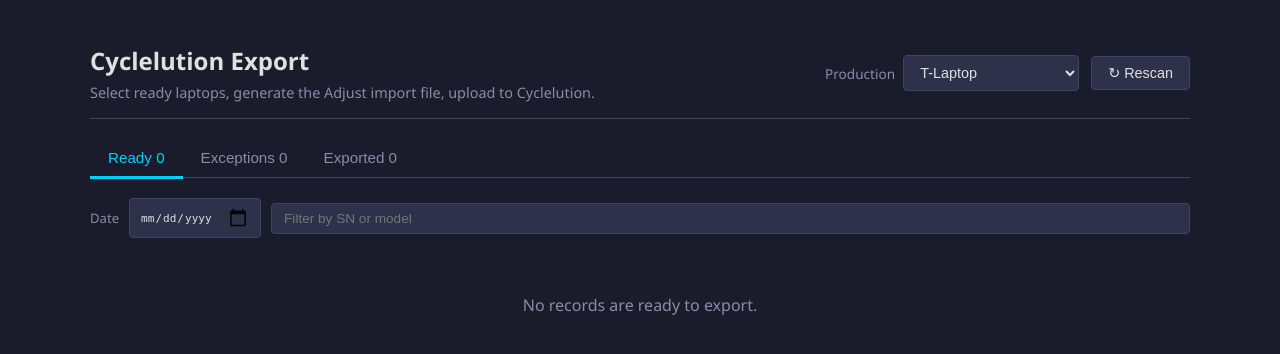
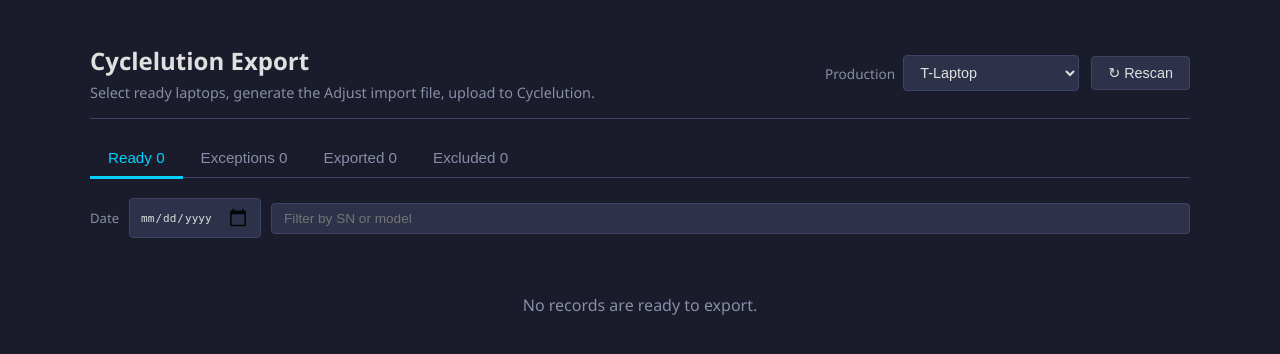
Before and after one commit to herbertliu2019/CearTrack, a Flask app: page /cyclelution/ in a window 1280 px wide. Shown: the part 70-424 px from the top of the page. Run offline with Flask 3, Linux system fonts and the light colour scheme; data that the repository does not hold is empty.

Commit message:
feat(cyclelution): add Excluded tab
Fourth tab listing excluded records (SN, model, operator, reason, date).
Reason comes from sync_note: manual exclusions show the operator-entered
reason ("Shred", etc.); auto-superseded duplicates show "superseded by a
newer test upload". api_queue handles status=excluded; counts already
exposed the excluded total.

Co-Authored-By: Claude Opus 4.8 <noreply@anthropic.com>

```diff
--- a/monitorcenter/cyclelution/templates/cyclelution.html
+++ b/monitorcenter/cyclelution/templates/cyclelution.html
@@ -42,6 +42,9 @@
     </button>
     <button class="tab-btn" :class="{active: tab==='exported'}" @click="tab='exported'">
       Exported <span x-text="counts.exported"></span>
+    </button>
+    <button class="tab-btn" :class="{active: tab==='excluded'}" @click="tab='excluded'">
+      Excluded <span x-text="counts.excluded"></span>
     </button>
   </div>
 
@@ -191,6 +194,25 @@
       Nothing exported yet.
     </div>
   </div>
+
+  <!-- ============ EXCLUDED ============ -->
+  <div x-show="tab==='excluded' && isActive()">
+    <template x-for="r in excluded.records" :key="r.history_path">
+      <div style="display:grid;grid-template-columns:1.1fr 1.7fr 0.8fr 1fr 1.2fr;
+                  gap:8px;align-items:center;padding:9px 14px;font-size:0.88em;
+                  border-bottom:1px solid rgba(255,255,255,0.04);">
+        <span style="font-family:monospace;font-weight:600;" x-text="r.sn"></span>
+        <span style="color:var(--text-secondary);" x-text="(r.vendor + ' ' + r.model).trim()"></span>
+        <span style="color:var(--accent);">👤 <span x-text="r.operator"></span></span>
+        <span style="color:var(--warn);font-size:0.85em;" x-text="r.reason"></span>
+        <span style="color:var(--text-secondary);font-size:0.8em;"
+              x-text="r.date"></span>
+      </div>
+    </template>
+    <div x-show="excluded.total === 0" style="color:var(--text-secondary);text-align:center;padding:40px;">
+      Nothing excluded.
+    </div>
+  </div>
 </div>
 
 <script>
@@ -199,10 +221,11 @@ function cyclelutionApp() {
     tab: 'ready',
     production: 'T-Laptop',
     productions: [{ id: 'T-Laptop', label: 'T-Laptop', active: true }],
-    counts: { ready: 0, exceptions: 0, exported: 0 },
+    counts: { ready: 0, exceptions: 0, exported: 0, excluded: 0 },
     ready: { groups: [], total: 0 },
     exceptions: { records: [], total: 0 },
     exported: { records: [], total: 0 },
+    excluded: { records: [], total: 0 },
     selected: [],
     filterDate: '', filterText: '',
     busy: false,
@@ -247,10 +270,12 @@ function cyclelutionApp() {
         this.ready = { groups: [], total: 0 };
         this.exceptions = { records: [], total: 0 };
         this.exported = { records: [], total: 0 };
+        this.excluded = { records: [], total: 0 };
         this.selected = [];
         return;
       }
-      await Promise.all([this.loadReady(), this.loadExceptions(), this.loadExported()]);
+      await Promise.all([this.loadReady(), this.loadExceptions(),
+                         this.loadExported(), this.loadExcluded()]);
     },
     async loadCounts() { this.counts = await (await fetch('/cyclelution/api/counts?' + this.prodParam())).json(); },
     async loadReady() {
@@ -260,6 +285,7 @@ function cyclelutionApp() {
     },
     async loadExceptions() { this.exceptions = await (await fetch('/cyclelution/api/queue?status=exceptions&' + this.prodParam())).json(); },
     async loadExported() { this.exported = await (await fetch('/cyclelution/api/queue?status=exported&' + this.prodParam())).json(); },
+    async loadExcluded() { this.excluded = await (await fetch('/cyclelution/api/queue?status=excluded&' + this.prodParam())).json(); },
 
     allSelected(g) { return g.records.every(r => this.selected.includes(r.history_path)); },
     toggleGroup(g) {
--- a/monitorcenter/cyclelution/web.py
+++ b/monitorcenter/cyclelution/web.py
@@ -105,6 +105,13 @@ def api_queue():
             r["file"] = r["note"].replace("exported: ", "") if r["note"].startswith("exported: ") else ""
         return jsonify({"records": rows, "total": len(rows)})
 
+    if status == "excluded":
+        rows = [_row_display(r) for r in sync_state.list_by_status("excluded")]
+        for r in rows:
+            # note is "excluded: <reason>" or "superseded by a newer test upload"
+            r["reason"] = r["note"].replace("excluded: ", "") if r["note"].startswith("excluded: ") else r["note"]
+        return jsonify({"records": rows, "total": len(rows)})
+
     return jsonify({"error": "unknown status"}), 400
 
 
```
